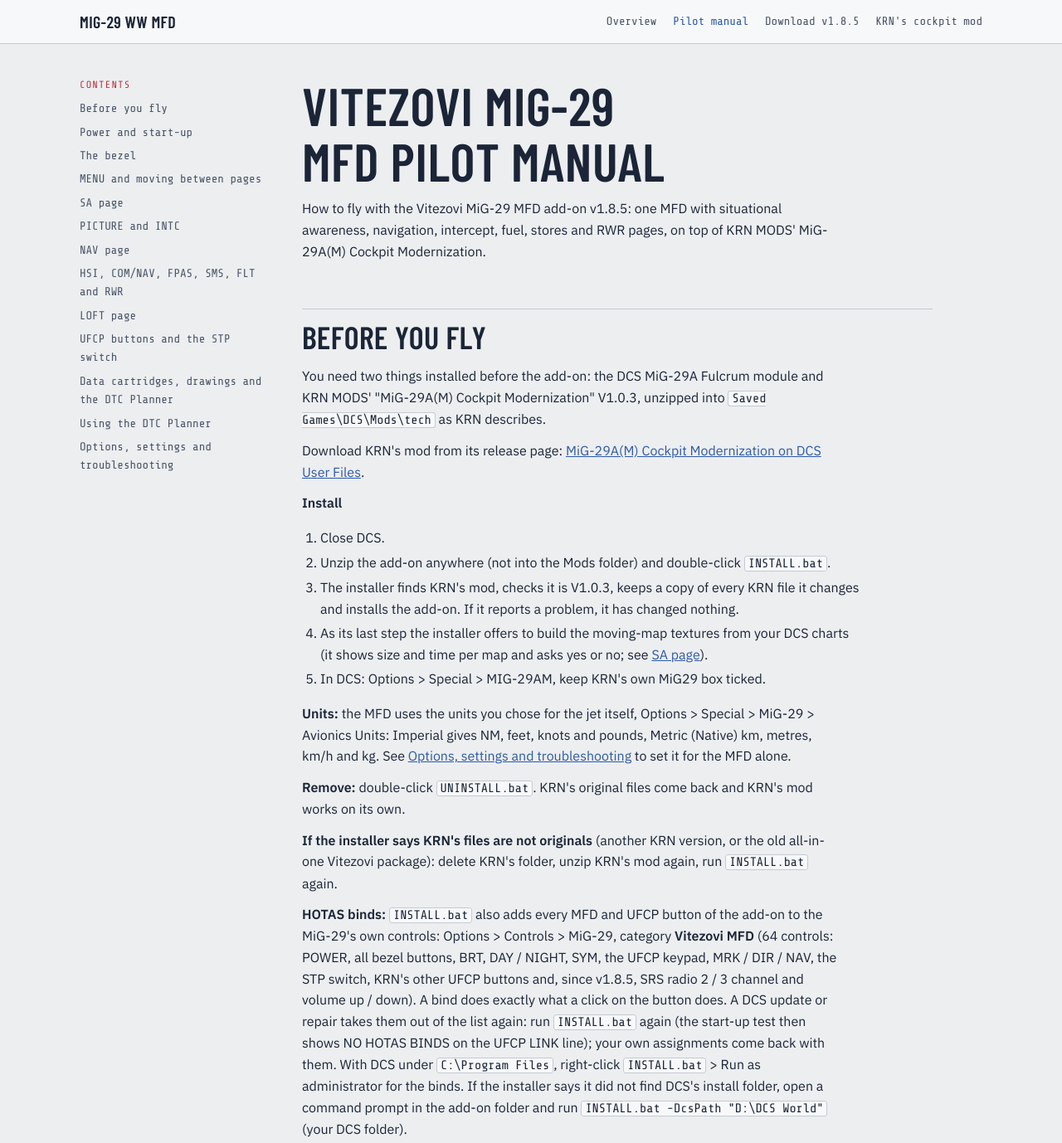
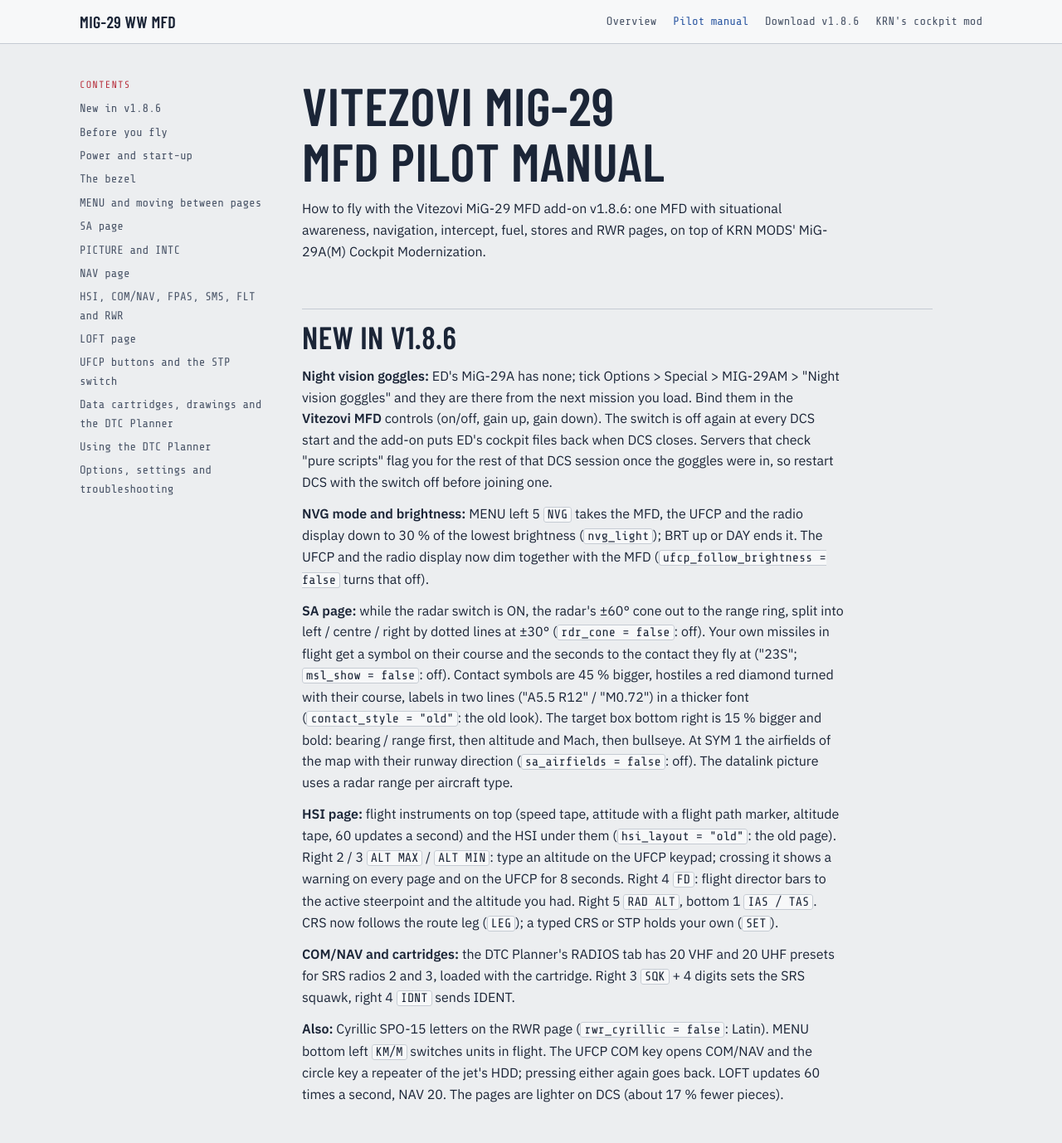
Before and after one commit to WWNyuu/vitezovi-mig29-mfd, a plain HTML site: page manual.html in a window 1280 px wide. Shown: the top 1378 px of the page at 83% size. Drawn offline with nearby package versions, Linux system fonts and the light colour scheme.

Commit message:
v1.8.6: NVG, radar cone, missiles in flight, HSI flight instruments
New zip in downloads/ (v1.8.5 zip removed), download links, REV badge,
Revisions row, 67 HOTAS binds, and a New in v1.8.6 section in the manual.

Co-Authored-By: Claude Opus 5.5 <noreply@anthropic.com>
Claude-Session: https://claude.ai/code/session_015uwoHJMUzooroQRdSZCuJi

```diff
--- a/manual.html
+++ b/manual.html
@@ -175,15 +175,22 @@ td:first-child { font-family: var(--mono); color: var(--red); white-space: nowra
   <nav aria-label="Site">
     <a href="./">Overview</a>
     <a href="manual.html" aria-current="page">Pilot manual</a>
-    <a href="downloads/Vitezovi_MiG-29_MFD_Addon_v1.8.5.zip">Download v1.8.5</a>
+    <a href="downloads/Vitezovi_MiG-29_MFD_Addon_v1.8.6.zip">Download v1.8.6</a>
     <a href="https://files.digitalcombatsimulator.com/en/files/3350140/">KRN's cockpit mod</a>
   </nav>
 </div></header>
 <div class="wrap man">
-  <aside class="toc" aria-label="Contents"><b>Contents</b><ol><li><a href="#before-you-fly">Before you fly</a></li><li><a href="#power-and-start-up">Power and start-up</a></li><li><a href="#the-bezel">The bezel</a></li><li><a href="#menu-and-moving-between-pages">MENU and moving between pages</a></li><li><a href="#sa-page">SA page</a></li><li><a href="#picture-and-intc">PICTURE and INTC</a></li><li><a href="#nav-page">NAV page</a></li><li><a href="#hsi-com-nav-fpas-sms-flt-and-rwr">HSI, COM/NAV, FPAS, SMS, FLT and RWR</a></li><li><a href="#loft-page">LOFT page</a></li><li><a href="#ufcp-buttons-and-the-stp-switch">UFCP buttons and the STP switch</a></li><li><a href="#data-cartridges-drawings-and-the-dtc-planner">Data cartridges, drawings and the DTC Planner</a></li><li><a href="#using-the-dtc-planner">Using the DTC Planner</a></li><li><a href="#options-settings-and-troubleshooting">Options, settings and troubleshooting</a></li></ol></aside>
+  <aside class="toc" aria-label="Contents"><b>Contents</b><ol><li><a href="#new-in-v1-8-6">New in v1.8.6</a></li><li><a href="#before-you-fly">Before you fly</a></li><li><a href="#power-and-start-up">Power and start-up</a></li><li><a href="#the-bezel">The bezel</a></li><li><a href="#menu-and-moving-between-pages">MENU and moving between pages</a></li><li><a href="#sa-page">SA page</a></li><li><a href="#picture-and-intc">PICTURE and INTC</a></li><li><a href="#nav-page">NAV page</a></li><li><a href="#hsi-com-nav-fpas-sms-flt-and-rwr">HSI, COM/NAV, FPAS, SMS, FLT and RWR</a></li><li><a href="#loft-page">LOFT page</a></li><li><a href="#ufcp-buttons-and-the-stp-switch">UFCP buttons and the STP switch</a></li><li><a href="#data-cartridges-drawings-and-the-dtc-planner">Data cartridges, drawings and the DTC Planner</a></li><li><a href="#using-the-dtc-planner">Using the DTC Planner</a></li><li><a href="#options-settings-and-troubleshooting">Options, settings and troubleshooting</a></li></ol></aside>
   <article class="doc">
     <h1>Vitezovi MiG-29 MFD Pilot Manual</h1>
-    <p>How to fly with the Vitezovi MiG-29 MFD add-on v1.8.5: one MFD with situational awareness, navigation, intercept, fuel, stores and RWR pages, on top of KRN MODS' MiG-29A(M) Cockpit Modernization.</p>
+    <p>How to fly with the Vitezovi MiG-29 MFD add-on v1.8.6: one MFD with situational awareness, navigation, intercept, fuel, stores and RWR pages, on top of KRN MODS' MiG-29A(M) Cockpit Modernization.</p>
+<h2 id="new-in-v1-8-6">New in v1.8.6</h2>
+<p><strong>Night vision goggles:</strong> ED's MiG-29A has none; tick Options &gt; Special &gt; MIG-29AM &gt; "Night vision goggles" and they are there from the next mission you load. Bind them in the <strong>Vitezovi MFD</strong> controls (on/off, gain up, gain down). The switch is off again at every DCS start and the add-on puts ED's cockpit files back when DCS closes. Servers that check "pure scripts" flag you for the rest of that DCS session once the goggles were in, so restart DCS with the switch off before joining one.</p>
+<p><strong>NVG mode and brightness:</strong> MENU left 5 <code>NVG</code> takes the MFD, the UFCP and the radio display down to 30 % of the lowest brightness (<code>nvg_light</code>); BRT up or DAY ends it. The UFCP and the radio display now dim together with the MFD (<code>ufcp_follow_brightness = false</code> turns that off).</p>
+<p><strong>SA page:</strong> while the radar switch is ON, the radar's ±60° cone out to the range ring, split into left / centre / right by dotted lines at ±30° (<code>rdr_cone = false</code>: off). Your own missiles in flight get a symbol on their course and the seconds to the contact they fly at ("23S"; <code>msl_show = false</code>: off). Contact symbols are 45 % bigger, hostiles a red diamond turned with their course, labels in two lines ("A5.5 R12" / "M0.72") in a thicker font (<code>contact_style = "old"</code>: the old look). The target box bottom right is 15 % bigger and bold: bearing / range first, then altitude and Mach, then bullseye. At SYM 1 the airfields of the map with their runway direction (<code>sa_airfields = false</code>: off). The datalink picture uses a radar range per aircraft type.</p>
+<p><strong>HSI page:</strong> flight instruments on top (speed tape, attitude with a flight path marker, altitude tape, 60 updates a second) and the HSI under them (<code>hsi_layout = "old"</code>: the old page). Right 2 / 3 <code>ALT MAX</code> / <code>ALT MIN</code>: type an altitude on the UFCP keypad; crossing it shows a warning on every page and on the UFCP for 8 seconds. Right 4 <code>FD</code>: flight director bars to the active steerpoint and the altitude you had. Right 5 <code>RAD ALT</code>, bottom 1 <code>IAS / TAS</code>. CRS now follows the route leg (<code>LEG</code>); a typed CRS or STP holds your own (<code>SET</code>).</p>
+<p><strong>COM/NAV and cartridges:</strong> the DTC Planner's RADIOS tab has 20 VHF and 20 UHF presets for SRS radios 2 and 3, loaded with the cartridge. Right 3 <code>SQK</code> + 4 digits sets the SRS squawk, right 4 <code>IDNT</code> sends IDENT.</p>
+<p><strong>Also:</strong> Cyrillic SPO-15 letters on the RWR page (<code>rwr_cyrillic = false</code>: Latin). MENU bottom left <code>KM/M</code> switches units in flight. The UFCP COM key opens COM/NAV and the circle key a repeater of the jet's HDD; pressing either again goes back. LOFT updates 60 times a second, NAV 20. The pages are lighter on DCS (about 17 % fewer pieces).</p>
 <h2 id="before-you-fly">Before you fly</h2>
 <p>You need two things installed before the add-on: the DCS MiG-29A Fulcrum module and KRN MODS' "MiG-29A(M) Cockpit Modernization" V1.0.3, unzipped into <code>Saved Games\DCS\Mods\tech</code> as KRN describes.</p>
 <p>Download KRN's mod from its release page: <a href="https://files.digitalcombatsimulator.com/en/files/3350140/">MiG-29A(M) Cockpit Modernization on DCS User Files</a>.</p>
@@ -198,7 +205,7 @@ td:first-child { font-family: var(--mono); color: var(--red); white-space: nowra
 <p><strong>Units:</strong> the MFD uses the units you chose for the jet itself, Options &gt; Special &gt; MiG-29 &gt; Avionics Units: Imperial gives NM, feet, knots and pounds, Metric (Native) km, metres, km/h and kg. See <a href="#options-settings-and-troubleshooting">Options, settings and troubleshooting</a> to set it for the MFD alone.</p>
 <p><strong>Remove:</strong> double-click <code>UNINSTALL.bat</code>. KRN's original files come back and KRN's mod works on its own.</p>
 <p><strong>If the installer says KRN's files are not originals</strong> (another KRN version, or the old all-in-one Vitezovi package): delete KRN's folder, unzip KRN's mod again, run <code>INSTALL.bat</code> again.</p>
-<p><strong>HOTAS binds:</strong> <code>INSTALL.bat</code> also adds every MFD and UFCP button of the add-on to the MiG-29's own controls: Options &gt; Controls &gt; MiG-29, category <strong>Vitezovi MFD</strong> (64 controls: POWER, all bezel buttons, BRT, DAY / NIGHT, SYM, the UFCP keypad, MRK / DIR / NAV, the STP switch, KRN's other UFCP buttons and, since v1.8.5, SRS radio 2 / 3 channel and volume up / down). A bind does exactly what a click on the button does. A DCS update or repair takes them out of the list again: run <code>INSTALL.bat</code> again (the start-up test then shows NO HOTAS BINDS on the UFCP LINK line); your own assignments come back with them. With DCS under <code>C:\Program Files</code>, right-click <code>INSTALL.bat</code> &gt; Run as administrator for the binds. If the installer says it did not find DCS's install folder, open a command prompt in the add-on folder and run <code>INSTALL.bat -DcsPath "D:\DCS World"</code> (your DCS folder).</p>
+<p><strong>HOTAS binds:</strong> <code>INSTALL.bat</code> also adds every MFD and UFCP button of the add-on to the MiG-29's own controls: Options &gt; Controls &gt; MiG-29, category <strong>Vitezovi MFD</strong> (67 controls: POWER, all bezel buttons, BRT, DAY / NIGHT, SYM, the UFCP keypad, MRK / DIR / NAV, the STP switch, KRN's other UFCP buttons, since v1.8.5 SRS radio 2 / 3 channel and volume up / down, and since v1.8.6 night vision goggles on/off and gain up / down). A bind does exactly what a click on the button does. A DCS update or repair takes them out of the list again: run <code>INSTALL.bat</code> again (the start-up test then shows NO HOTAS BINDS on the UFCP LINK line); your own assignments come back with them. With DCS under <code>C:\Program Files</code>, right-click <code>INSTALL.bat</code> &gt; Run as administrator for the binds. If the installer says it did not find DCS's install folder, open a command prompt in the add-on folder and run <code>INSTALL.bat -DcsPath "D:\DCS World"</code> (your DCS folder).</p>
 <p><strong>Updating KRN's mod later:</strong> uninstall the add-on first, update KRN, then install the add-on version made for that KRN version.</p>
 <p><strong>Test missions</strong> (installed to <code>Saved Games\DCS\Missions</code>):</p>
 <ul>
```
Also changed, not shown: index.html (+5 -4 lines), 3 other files.
